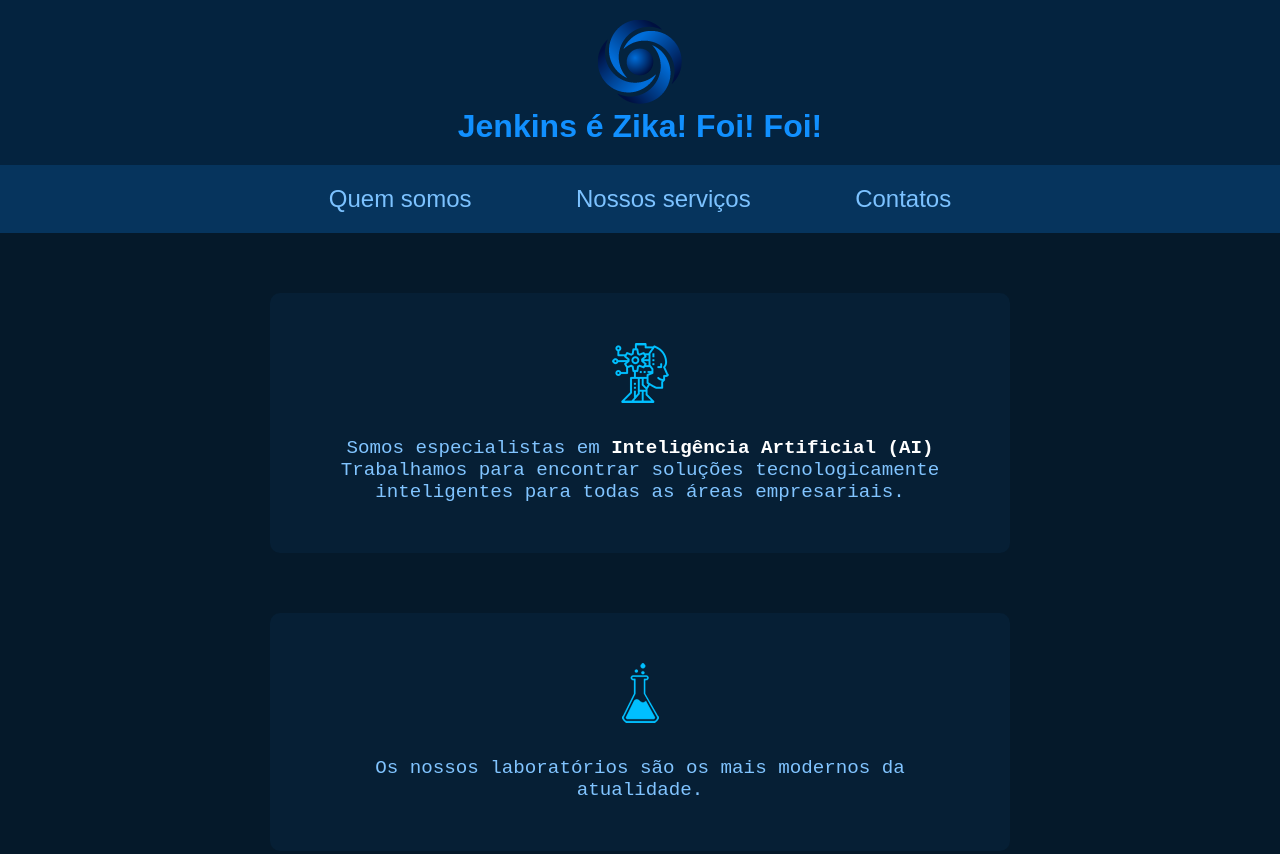
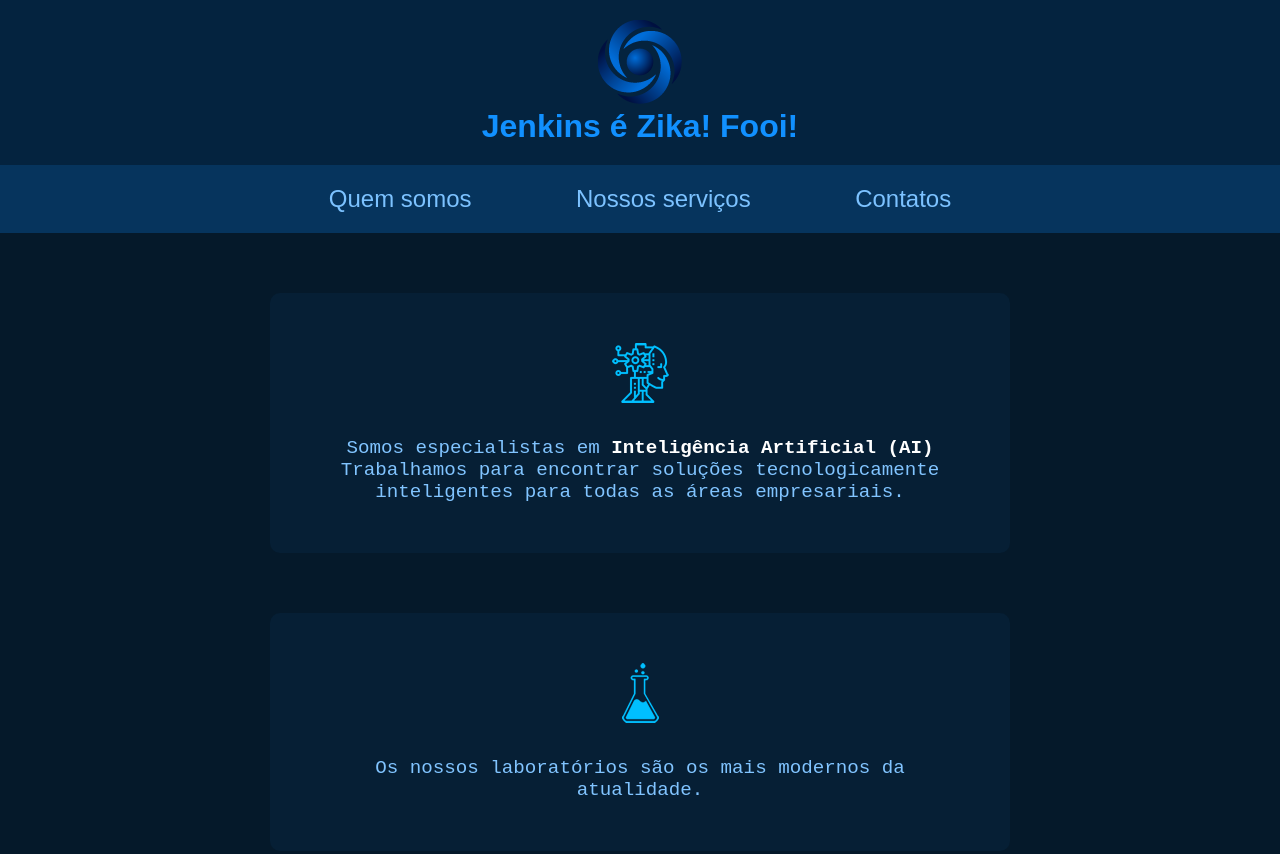
Before and after one commit to Marmoroju/app, a plain HTML site: page index.html in a window 1280 px wide. Shown: the top 854 px of the page. Drawn offline with Linux system fonts and the light colour scheme.

Commit message:
Update index.html

```diff
--- a/index.html
+++ b/index.html
@@ -19,7 +19,7 @@
             <img src="assets/images/logo_empresa.png" alt="Logo da Empresa">
         </a>
         <!--<h3>Inteligência Artificial</h3>-->
-        <h3>Jenkins é Zika! Foi! Foi! </h3>
+        <h3>Jenkins é Zika! Fooi! </h3>
 
     </header>
 
```
